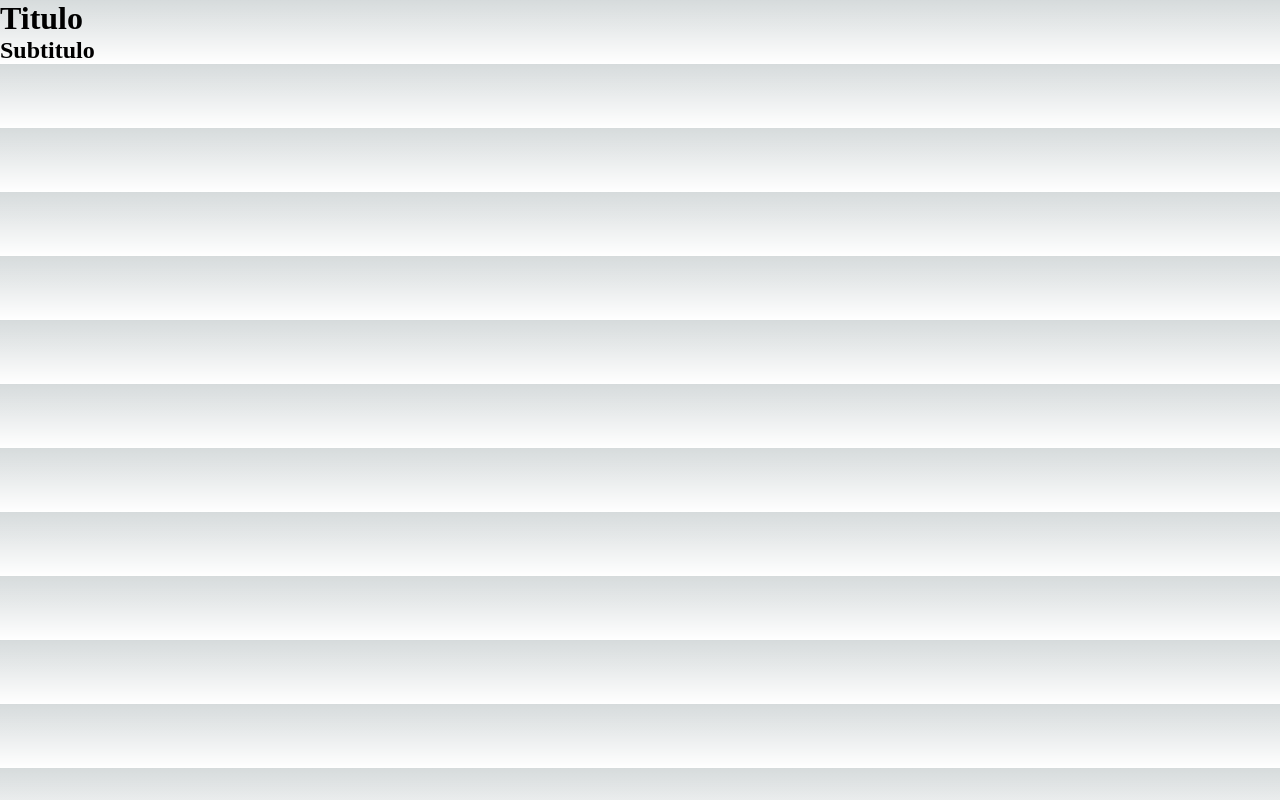
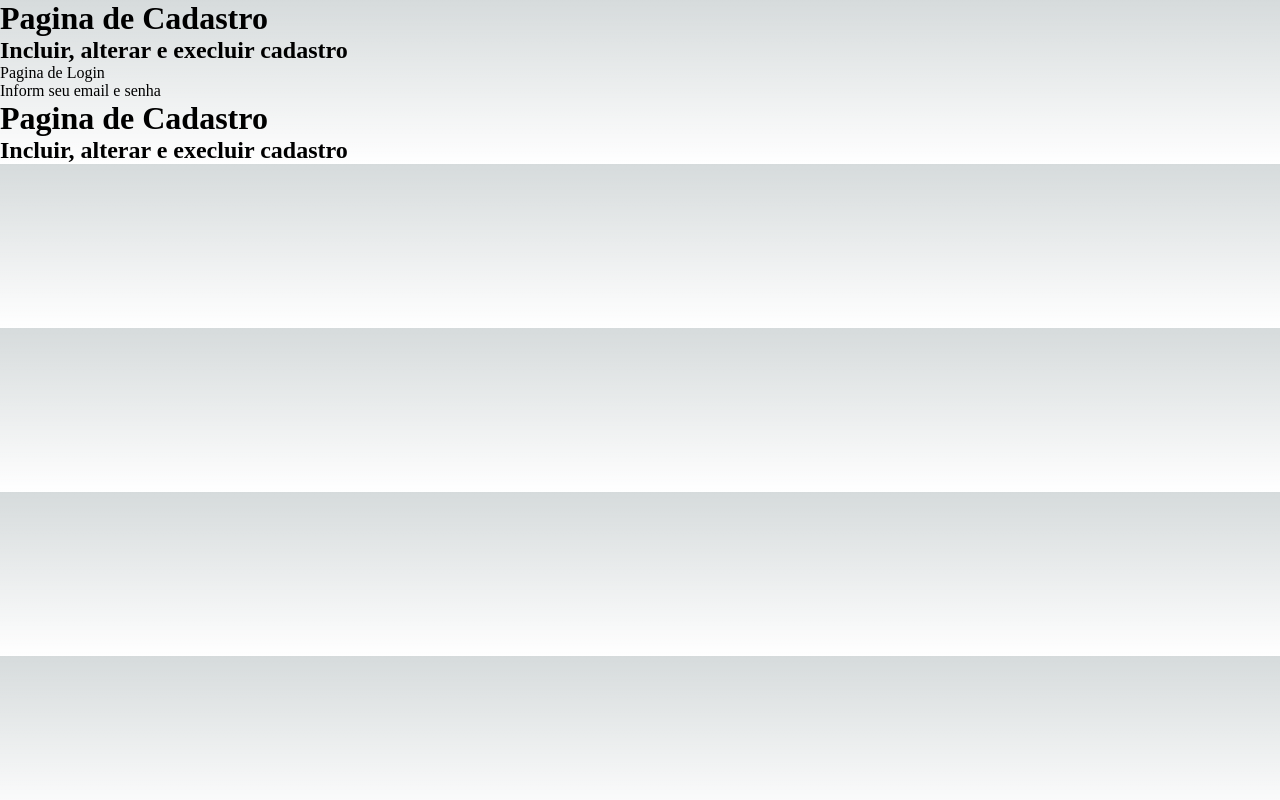
Before and after one commit to davidasteixeira/NextJS, a Next.js app in the folder exercicios/: page /basicos/usandoTitulo in a window 1280 px wide. Built offline with nearby package versions, Linux system fonts and the light colour scheme.

Commit message:
chore: adding properties to the component

```diff
--- a/exercicios/components/Titulo.jsx
+++ b/exercicios/components/Titulo.jsx
@@ -1,8 +1,13 @@
-export default function Titulo() {
-  return (
+export default function Titulo(props) {
+  return props.pequeno ? (
     <>
-      <h1>Titulo</h1>
-      <h2>Subtitulo</h2>
+      <p>{props.principal}</p>
+      <p>{props.secundario}</p>
+    </>
+  ) : (
+    <>
+      <h1>{props.principal}</h1>
+      <h2>{props.secundario}</h2>
     </>
   );
 }
--- a/exercicios/src/pages/basicos/usandoTitulo.jsx
+++ b/exercicios/src/pages/basicos/usandoTitulo.jsx
@@ -3,7 +3,19 @@ import Titulo from "../../../components/Titulo";
 export default function usandoTitulo() {
   return (
     <div>
-      <Titulo />
+      <Titulo
+        principal="Pagina de Cadastro"
+        secundario="Incluir, alterar e execluir cadastro"
+      />
+      <Titulo
+        principal="Pagina de Login"
+        secundario="Inform seu email e senha"
+        pequeno={true}
+      />
+      <Titulo
+        principal="Pagina de Cadastro"
+        secundario="Incluir, alterar e execluir cadastro"
+      />
     </div>
   );
 }
```
